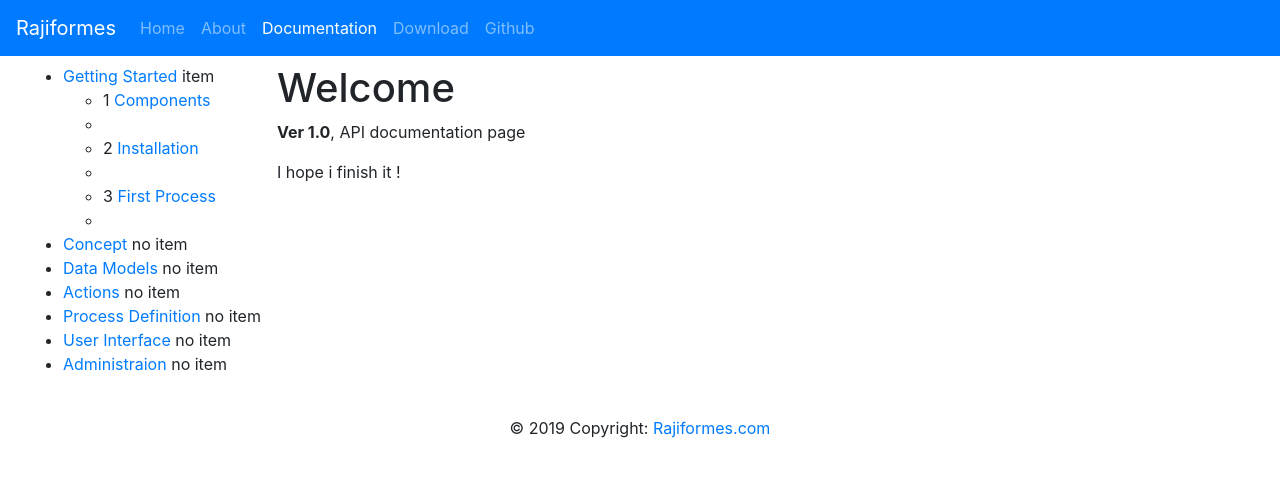
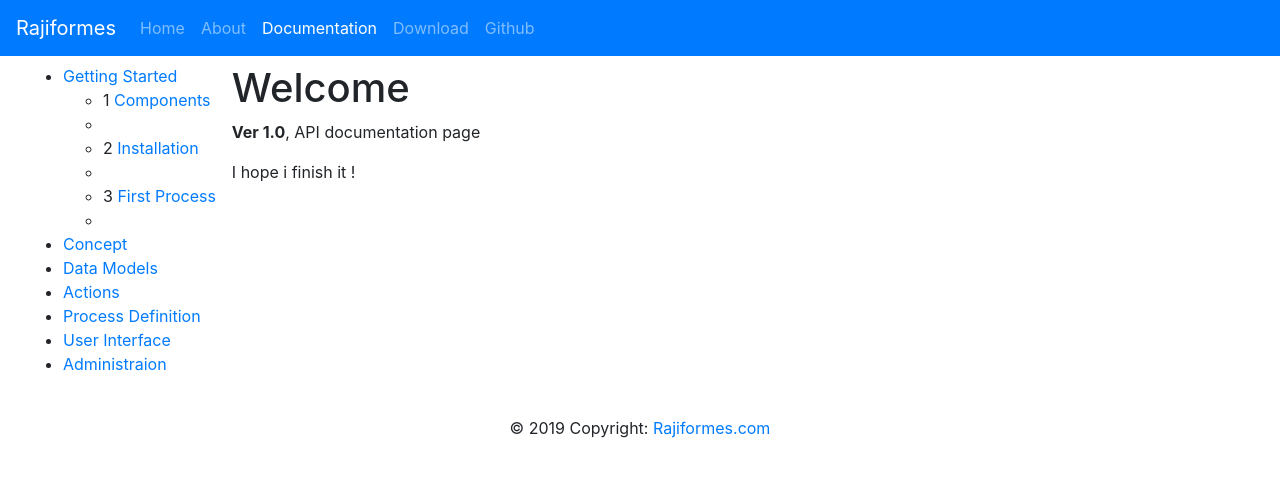
Before and after one commit to rajiformes/rajiformes.github.io, a Jekyll site: the page built from doc/10/getting-started/introduction.md, in a window 1280 px wide. Shown: the top 477 px of the page. Built offline with Jekyll 4.4.1, drawn with Linux system fonts in a browser that asks for light colours.

Commit message:
Update documentation.html

```diff
--- a/_layouts/documentation.html
+++ b/_layouts/documentation.html
@@ -12,10 +12,7 @@
                         <a href="{{ item.url }}">
                             {{ item.title }}
                         </a>
-
-                         {% if item.items.first %} item  {% else %} no item {% endif %}
-
-                        <ul>
+                          {% if item.items.first %} <ul> {% endif %}
                             {% for subItem in item.items %}
 
                             <li t="subitem">
@@ -26,7 +23,7 @@
 
                             <li>
                             {% endfor %}
-                       </ul>
+                       {% if item.items.first %} </ul> {% endif %}
                     </li>
                     {% endfor %}
                 </ul>
```
